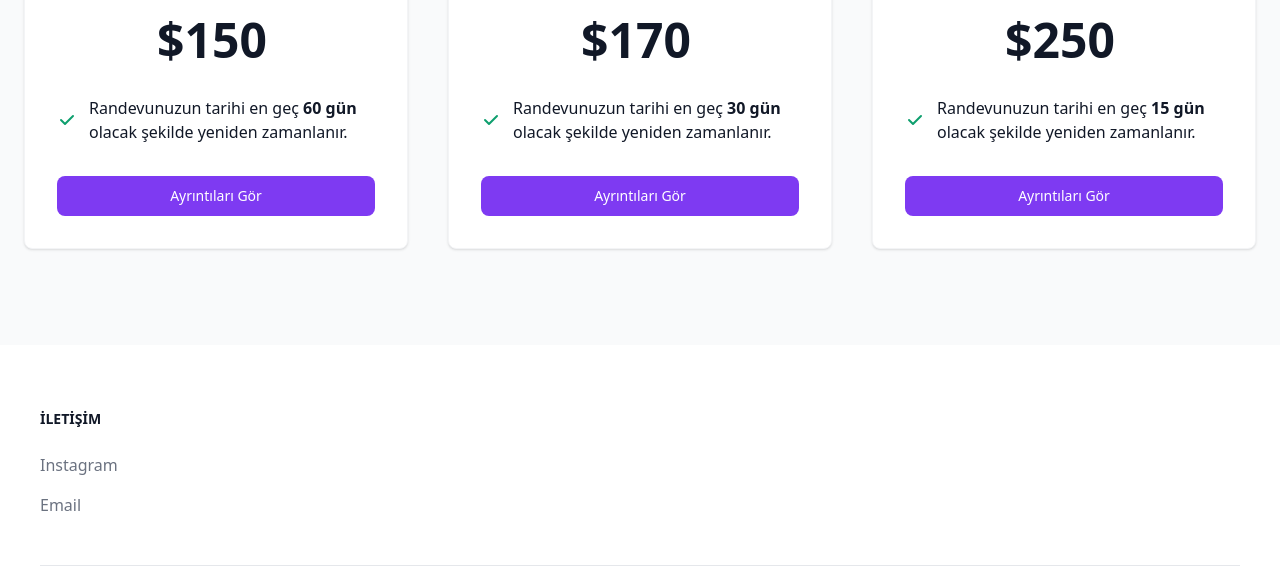
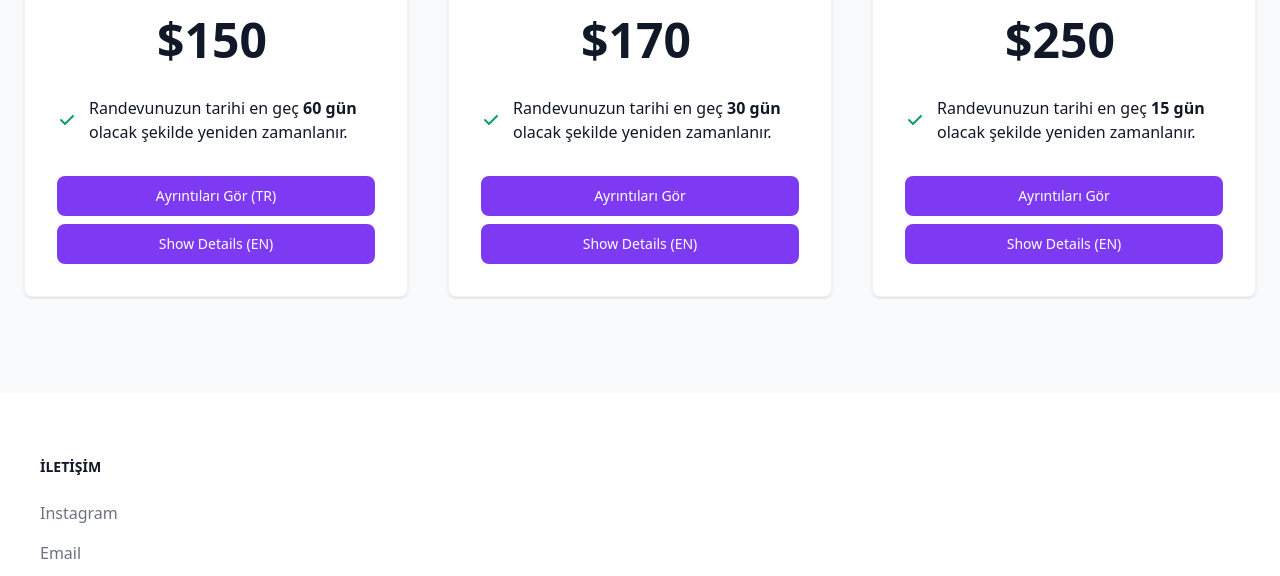
Before and after one commit to tarot212/amerikavizenierkenecek.com, a website: page index.html in a window 1280 px wide. Shown: the part 776-1352 px from the top of the page. Drawn offline with nearby package versions, Linux system fonts and the light colour scheme; no server answers.

Commit message:
faet: new buttons added

```diff
--- a/index.html
+++ b/index.html
@@ -26,8 +26,8 @@
 
     <!-- Favicon -->
     <link rel="apple-touch-icon" sizes="180x180" href="/apple-touch-icon.png">
-    <link rel="icon" type="image/png" sizes="32x32" href="/favicon-32x32.png">
-    <link rel="icon" type="image/png" sizes="16x16" href="/favicon-16x16.png">
+    <link rel="icon" type="image/png" sizes="32x32" href="/logo.png">
+    <link rel="icon" type="image/png" sizes="16x16" href="/logo.png">
     <link rel="manifest" href="/site.webmanifest">
     <meta name="msapplication-TileColor" content="#da532c">
     <meta name="theme-color" content="#ffffff">
@@ -112,7 +112,10 @@
                         </li>
 
                     </ul>
-                    <a href="https://bionluk.com/eymenefealtun/amerika-tursit-vizeniz-icin-size-yardimci-olabilirim-724285" target="_blank" class="text-white bg-purple-600 hover:bg-purple-700 focus:ring-4 focus:ring-purple-200 font-medium rounded-lg text-sm px-5 py-2.5 text-center dark:text-white  dark:focus:ring-purple-900">Ayrıntıları Gör</a>
+
+                    <a href="https://bionluk.com/eymenefealtun/amerika-tursit-vizeniz-icin-size-yardimci-olabilirim-724285" target="_blank" class="text-white bg-purple-600 hover:bg-purple-700 focus:ring-4 focus:ring-purple-200 font-medium rounded-lg text-sm px-5 py-2.5 text-center dark:text-white  dark:focus:ring-purple-900">Ayrıntıları Gör (TR)</a>
+                    <a href="https://www.fiverr.com/eymenefealtun/reschedule-your-american-tourist-visa-appointment-to-earlier-date" target="_blank" class="text-white bg-purple-600 hover:bg-purple-700 focus:ring-4 focus:ring-purple-200 font-medium rounded-lg text-sm px-5 py-2.5 text-center dark:text-white margin mt-2  dark:focus:ring-purple-900">Show Details (EN)</a>
+
                 </div>
                 <!-- Pricing Card -->
                 <div class="flex flex-col max-w-lg p-6 mx-auto text-center text-gray-900 bg-white border border-gray-100 rounded-lg shadow dark:border-gray-600 xl:p-8 dark:bg-gray-800 dark:text-white">
@@ -132,6 +135,9 @@
                         </li>
                     </ul>
                     <a href="https://bionluk.com/eymenefealtun/amerika-tursit-vizeniz-icin-size-yardimci-olabilirim-724285" target="_blank" class="text-white bg-purple-600 hover:bg-purple-700 focus:ring-4 focus:ring-purple-200 font-medium rounded-lg text-sm px-5 py-2.5 text-center dark:text-white  dark:focus:ring-purple-900">Ayrıntıları Gör</a>
+                    <a href="https://www.fiverr.com/eymenefealtun/reschedule-your-american-tourist-visa-appointment-to-earlier-date" target="_blank" class="text-white bg-purple-600 hover:bg-purple-700 focus:ring-4 focus:ring-purple-200 font-medium rounded-lg text-sm px-5 py-2.5 text-center dark:text-white margin mt-2  dark:focus:ring-purple-900">Show Details (EN)</a>
+
+
                 </div>
                 <!-- Pricing Card -->
                 <div class="flex flex-col max-w-lg p-6 mx-auto text-center text-gray-900 bg-white border border-gray-100 rounded-lg shadow dark:border-gray-600 xl:p-8 dark:bg-gray-800 dark:text-white">
@@ -150,6 +156,8 @@
                         </li>
                     </ul>
                     <a href="https://bionluk.com/eymenefealtun/amerika-tursit-vizeniz-icin-size-yardimci-olabilirim-724285" target="_blank" class="text-white bg-purple-600 hover:bg-purple-700 focus:ring-4 focus:ring-purple-200 font-medium rounded-lg text-sm px-5 py-2.5 text-center dark:text-white  dark:focus:ring-purple-900">Ayrıntıları Gör</a>
+                    <a href="https://www.fiverr.com/eymenefealtun/reschedule-your-american-tourist-visa-appointment-to-earlier-date" target="_blank" class="text-white bg-purple-600 hover:bg-purple-700 focus:ring-4 focus:ring-purple-200 font-medium rounded-lg text-sm px-5 py-2.5 text-center dark:text-white margin mt-2  dark:focus:ring-purple-900">Show Details (EN)</a>
+
                 </div>
             </div>
         </div>
```
Also changed, not shown: favicon.ico (deleted), images/logo.png (added).
